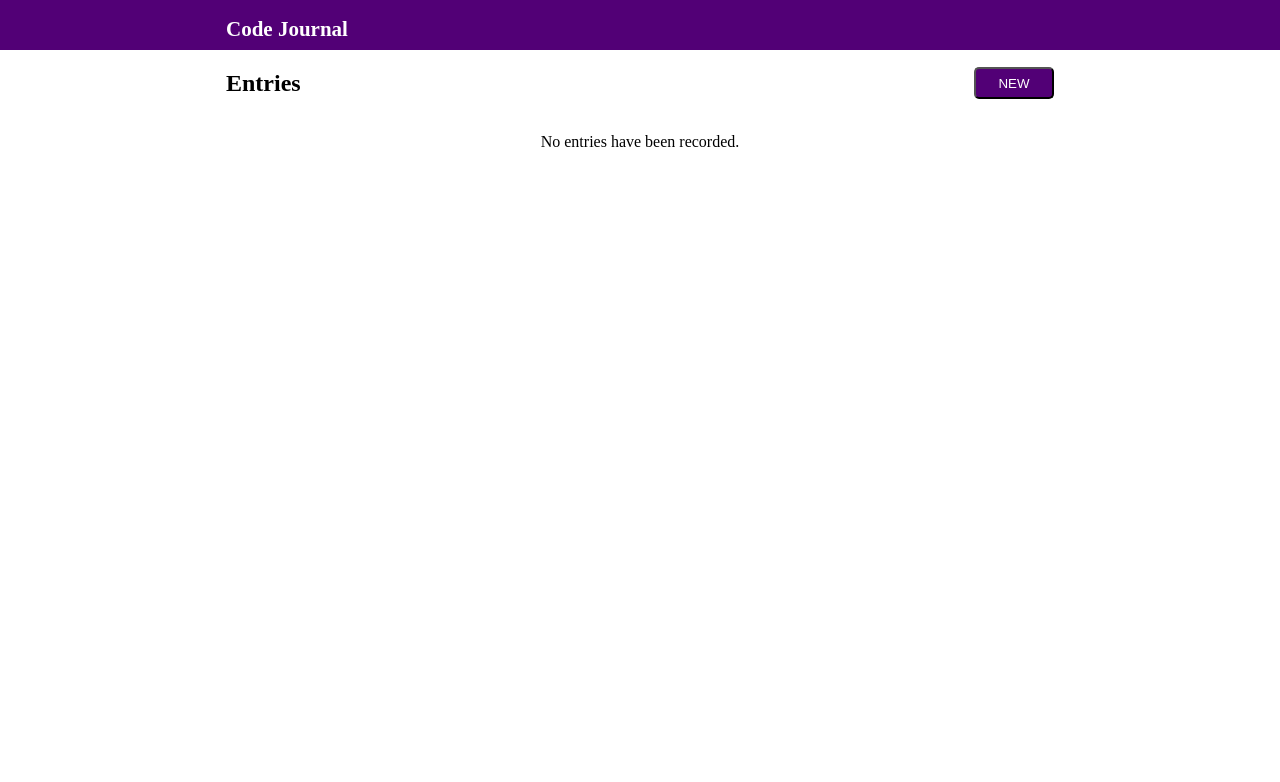
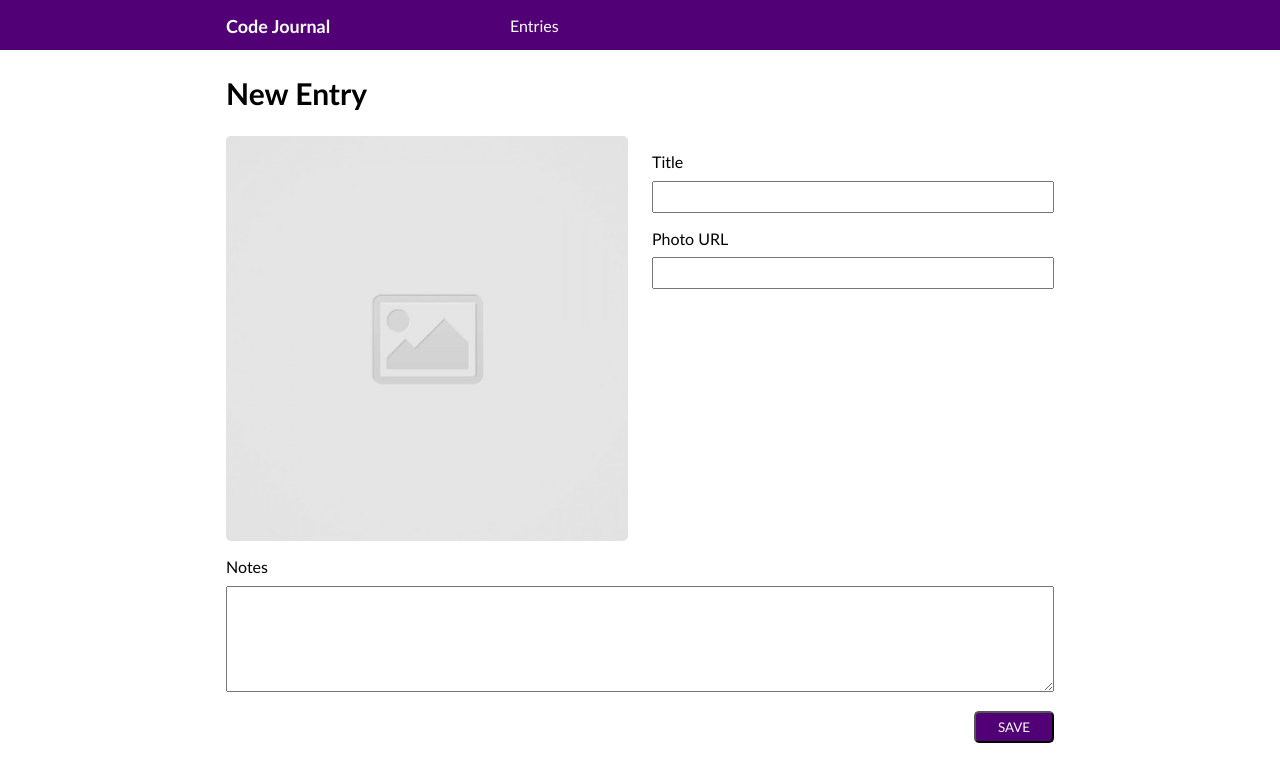
Before and after one commit to nimcastano/code-journal, a website: page index.html in a window 1280 px wide. Drawn offline with Linux system fonts and the light colour scheme.

Commit message:
added a bunch of things

```diff
--- a/css/layout.css
+++ b/css/layout.css
@@ -23,13 +23,22 @@
   width: 50%;
 }
 
+#navbar {
+  align-items: center;
+}
+
+.column-third {
+  width: calc(100% / 3);
+}
+
 @media screen and (min-width: 768px) {
   .container {
     max-width: 900px;
   }
 
   .column-full,
-  .column-half {
+  .column-half,
+  .column-third {
     padding: 0 0.75rem;
   }
 
--- a/css/styles.css
+++ b/css/styles.css
@@ -1,8 +1,12 @@
+* {
+  font-family: "Trebuchet MS", "Lucida Sans Unicode", "Lucida Grande", "Lucida Sans", Arial, sans-serif;
+}
+
 header {
   background-color: rgb(82, 0, 118);
   color: white;
   height: 50px;
-  font-size: 14px;
+  font-size: 12px;
 }
 
 .form-title {
@@ -72,3 +76,12 @@ li {
 .no-entry {
   text-align: center;
 }
+
+a {
+  font-size: 16px;
+  font-weight: 500;
+}
+
+a:hover {
+  cursor: pointer;
+}
--- a/index.html
+++ b/index.html
@@ -18,15 +18,18 @@
 <body>
   <header>
     <div class="container">
-      <div class="row">
-        <div class="column-full">
+      <div class="row" id="navbar">
+        <div class="column-third">
           <h2>Code Journal</h2>
+        </div>
+        <div class="column-third">
+          <a class="entries-anchor">Entries</a>
         </div>
       </div>
     </div>
   </header>
   <main class="container">
-    <div data-view="entry-form" class="hidden">
+    <div data-view="entry-form" class="view">
       <form id="entry-form" class="entry">
         <div class="row">
           <div class="column-full">
@@ -61,18 +64,18 @@
         </div>
       </form>
     </div>
-    <div data-view="entries">
+    <div data-view="entries" class="view hidden">
       <div class="row" id="entries-header">
         <div class="column-half" id="entries-title">
           <h2>Entries</h2>
         </div>
         <div class="column-half" id="new-entries-button">
-          <button>NEW</button>
+          <button><a class="entry-form-anchor">NEW</a></button>
         </div>
       </div>
       <ul>
       </ul>
-      <div class="no-entry">No entries have been recorded.</div>
+      <div class="no-entry hidden">No entries have been recorded.</div>
     </div>
   </main>
   <script src="js/data.js"></script>
--- a/js/main.js
+++ b/js/main.js
@@ -3,26 +3,6 @@ const $img = document.querySelector('img');
 
 $photoUrl.addEventListener('input', e => {
   $img.setAttribute('src', e.target.value);
-});
-
-const $form = document.querySelector('#entry-form');
-
-$form.addEventListener('submit', e => {
-  e.preventDefault();
-
-  const inputObj = {
-    title: $form.elements.title.value,
-    photoUrl: $form.elements[1].value,
-    notes: $form.elements.notes.value,
-    entryId: data.nextEntryId
-  };
-
-  data.nextEntryId++;
-  data.entries.unshift(inputObj);
-
-  $img.setAttribute('src', 'images/placeholder-image-square.jpg');
-
-  $form.reset();
 });
 
 const renderEntry = entry => {
@@ -69,12 +49,67 @@ document.addEventListener('DOMContentLoaded', e => {
   }
 });
 
-// const $noEntries = document.querySelector('.no-entry');
+const $noEntries = document.querySelector('.no-entry');
 
-// const toggleNoEntries = () => {
-//   if ($noEntries.className === 'no-entry') {
-//     $noEntries.classList.add('hidden');
-//   } else {
-//     $noEntries.className = 'no-entry';
-//   }
-// };
+const toggleNoEntries = () => {
+  if ($noEntries.className === 'no-entry') {
+    $noEntries.classList.add('hidden');
+  } else {
+    $noEntries.className = 'no-entry';
+  }
+};
+
+const $dataViews = document.querySelectorAll('.view');
+
+const viewSwap = view => {
+  for (let i = 0; i < $dataViews.length; i++) {
+    if ($dataViews[i].getAttribute('data-view') === view) {
+      $dataViews[i].className = 'view';
+    } else {
+      $dataViews[i].className = 'view hidden';
+    }
+  }
+  data.view = view;
+};
+
+const $entriesAnchor = document.querySelector('.entries-anchor');
+
+$entriesAnchor.addEventListener('click', e => {
+  viewSwap('entries');
+});
+
+const $entryFormAnchor = document.querySelector('.entry-form-anchor');
+
+$entryFormAnchor.addEventListener('click', e => {
+  viewSwap('entry-form');
+});
+
+const $form = document.querySelector('#entry-form');
+
+$form.addEventListener('submit', e => {
+  e.preventDefault();
+
+  const inputObj = {
+    title: $form.elements.title.value,
+    photoUrl: $form.elements[1].value,
+    notes: $form.elements.notes.value,
+    entryId: data.nextEntryId
+  };
+
+  data.nextEntryId++;
+  data.entries.unshift(inputObj);
+
+  const $newEntry = renderEntry(inputObj);
+
+  $ul.prepend($newEntry);
+
+  viewSwap('entries');
+
+  if (!data.entries.length) {
+    toggleNoEntries();
+  }
+
+  $img.setAttribute('src', 'images/placeholder-image-square.jpg');
+
+  $form.reset();
+});
```
